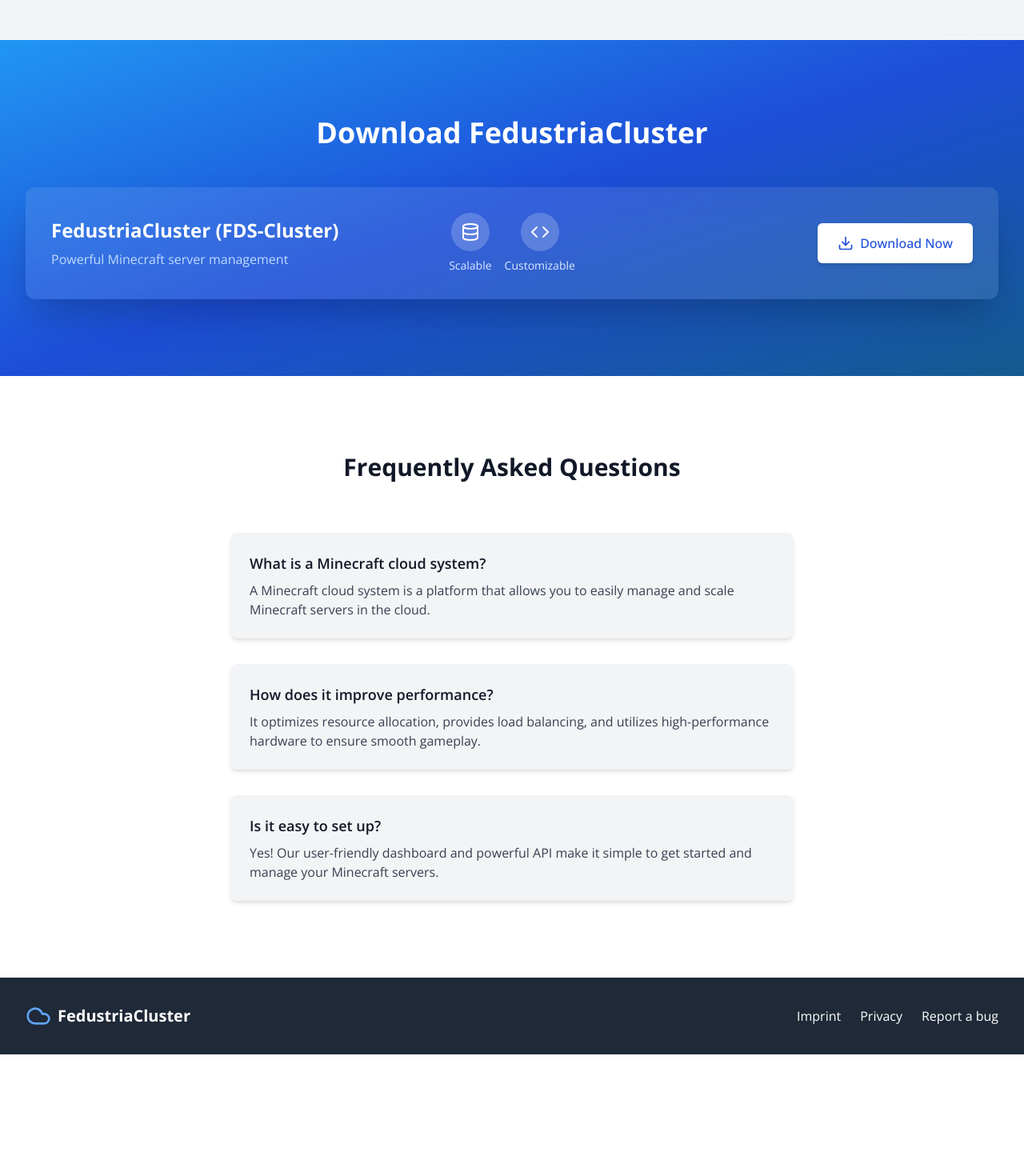
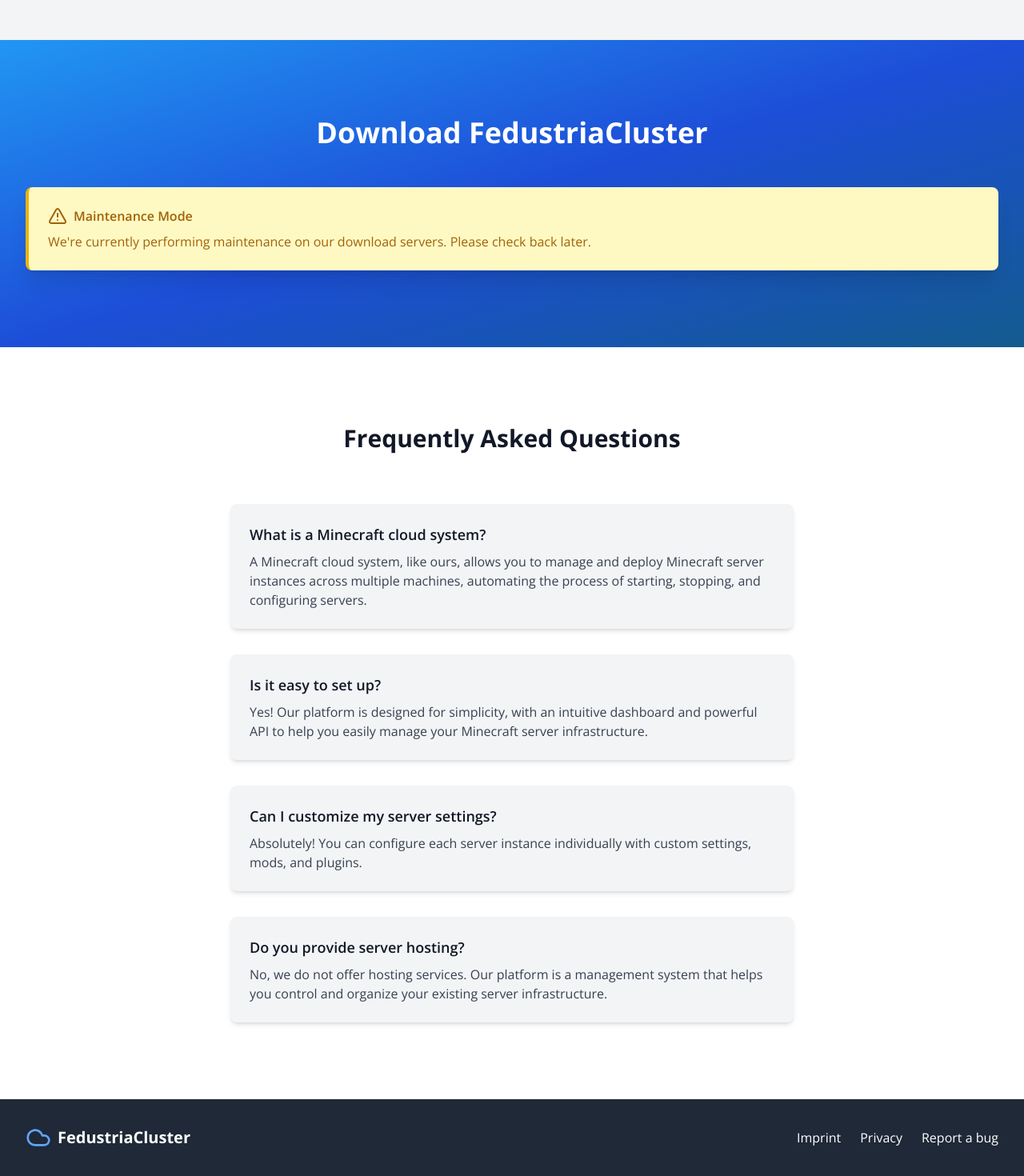
Before and after one commit to Fedox-die-Ente/fds-cluster, a Next.js app in the folder fdscluster-frontend/: page / in a window 1280 px wide. Shown: the part 2508-3978 px from the top of the page at 80% size. Before the commit the page ends 3826 px from the top, so only its background shows below. Built offline with nearby package versions, Linux system fonts and the light colour scheme.

Commit message:
chore: changed faq / download section

```diff
--- a/fdscluster-frontend/app/page.tsx
+++ b/fdscluster-frontend/app/page.tsx
@@ -65,15 +65,19 @@ const testimonials = [
 const faqs = [
 	{
 		question: "What is a Minecraft cloud system?",
-		answer: "A Minecraft cloud system is a platform that allows you to easily manage and scale Minecraft servers in the cloud."
-	},
-	{
-		question: "How does it improve performance?",
-		answer: "It optimizes resource allocation, provides load balancing, and utilizes high-performance hardware to ensure smooth gameplay."
+		answer: "A Minecraft cloud system, like ours, allows you to manage and deploy Minecraft server instances across multiple machines, automating the process of starting, stopping, and configuring servers."
 	},
 	{
 		question: "Is it easy to set up?",
-		answer: "Yes! Our user-friendly dashboard and powerful API make it simple to get started and manage your Minecraft servers."
+		answer: "Yes! Our platform is designed for simplicity, with an intuitive dashboard and powerful API to help you easily manage your Minecraft server infrastructure."
+	},
+	{
+		question: "Can I customize my server settings?",
+		answer: "Absolutely! You can configure each server instance individually with custom settings, mods, and plugins."
+	},
+	{
+		question: "Do you provide server hosting?",
+		answer: "No, we do not offer hosting services. Our platform is a management system that helps you control and organize your existing server infrastructure."
 	}
 ];
 
--- a/fdscluster-frontend/components/fdscluster/download-section.tsx
+++ b/fdscluster-frontend/components/fdscluster/download-section.tsx
@@ -5,7 +5,7 @@ import { motion } from "framer-motion";
 import { AlertTriangle, Code, Database, Download } from "lucide-react";
 
 export default function DownloadSection() {
-	const [isMaintenanceMode] = useState(false);
+	const [isMaintenanceMode] = useState(true);
 
 	return (
 		<section
```
